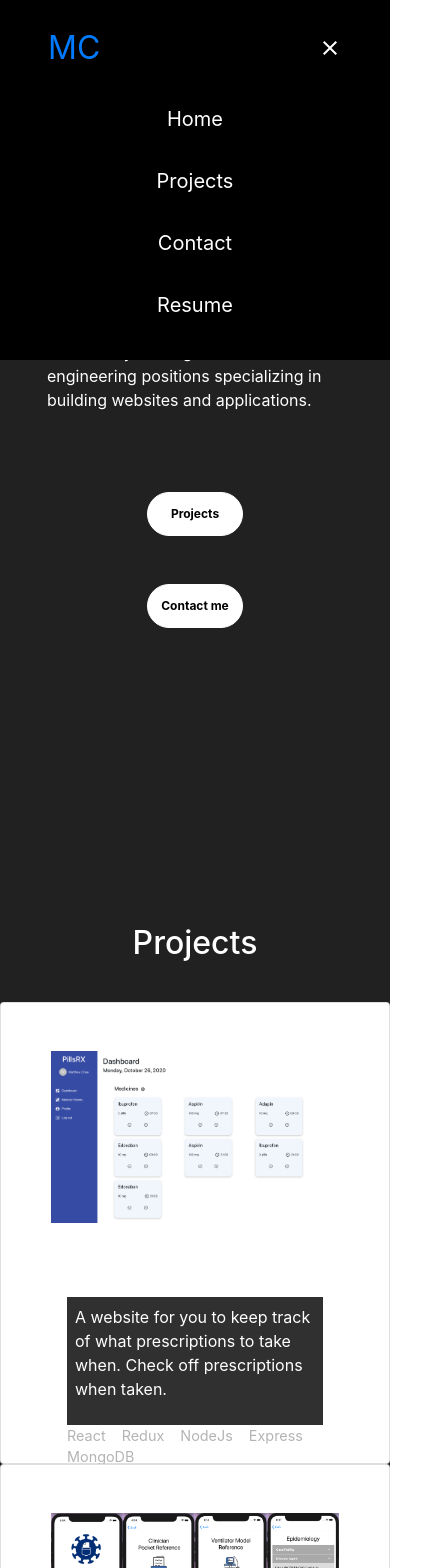
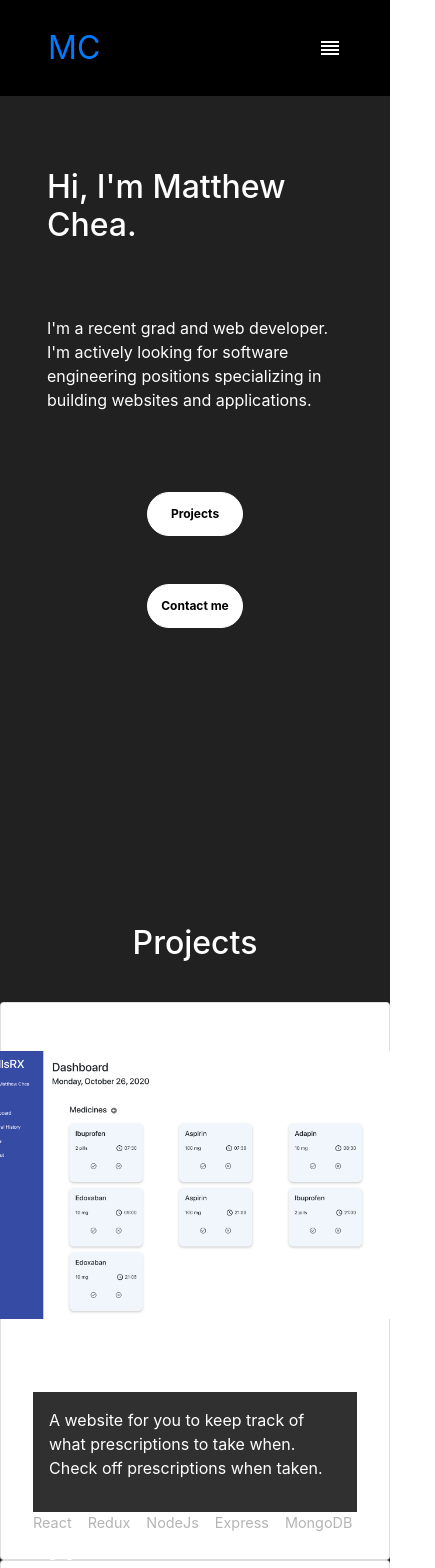
Before and after one commit to mattachea/portfolioWebsite, a React (Create React App) app: page / in a window 390 px wide. Shown: the top 1568 px of the page, 435 px wide, since content can reach past the window. Built offline with nearby package versions, Linux system fonts and the light colour scheme; the HTML template or start-up script is replaced by a standard one.

Commit message:
fixed navbar open and close, minor changes to responsiveness

```diff
--- a/package.json
+++ b/package.json
@@ -1,7 +1,6 @@
 {
   "name": "portfolio",
   "version": "0.1.0",
-  "homepage": "http://mattachea.github.io",
   "private": true,
   "dependencies": {
     "@material-ui/core": "^4.11.0",
@@ -10,6 +9,7 @@
     "@testing-library/react": "^9.5.0",
     "@testing-library/user-event": "^7.2.1",
     "bootstrap": "^4.5.3",
+    "gh-pages": "^3.1.0",
     "react": "^17.0.0",
     "react-bootstrap": "^1.4.0",
     "react-dom": "^17.0.0",
@@ -19,8 +19,7 @@
     "styled-components": "^5.2.0"
   },
   "scripts": {
-    "predeploy": "npm run build",
-    "deploy": "gh-pages -b master -d build",
+
     "start": "react-scripts start",
     "build": "react-scripts build",
     "test": "react-scripts test",
--- a/src/components/Navbar.js
+++ b/src/components/Navbar.js
@@ -4,7 +4,7 @@ import ReorderIcon from "@material-ui/icons/Reorder";
 import CloseIcon from "@material-ui/icons/Close";
 
 export default function Navbar() {
-  const [isOpen, setOpen] = useState(true);
+  const [isOpen, setOpen] = useState(false);
 
   const toggleOpen = () => setOpen(!isOpen);
   const closeOnClick = () => setOpen(false);
--- a/src/components/ProjectCard.css
+++ b/src/components/ProjectCard.css
@@ -6,9 +6,8 @@
   justify-content: center;
   padding: 3rem 0rem;
 }
-
 .img {
-  width: 30rem;
+  max-width: 30rem;
   padding: 0rem 1rem;
 }
 .info {
@@ -21,11 +20,9 @@
   justify-content: space-between;
   text-align: left;
 }
-
 .info-sub {
   background-color: rgb(48, 48, 48);
 }
-
 .buttons-container {
   display: flex;
   flex-direction: row;
@@ -48,13 +45,4 @@ p {
   .card {
     flex-direction: column;
   }
-  .img {
-    width: 20rem;
-  }
-  .info {
-    max-width: 20rem;
-  }
-  p {
-    padding: 0.5rem;
-  }
 }
```
